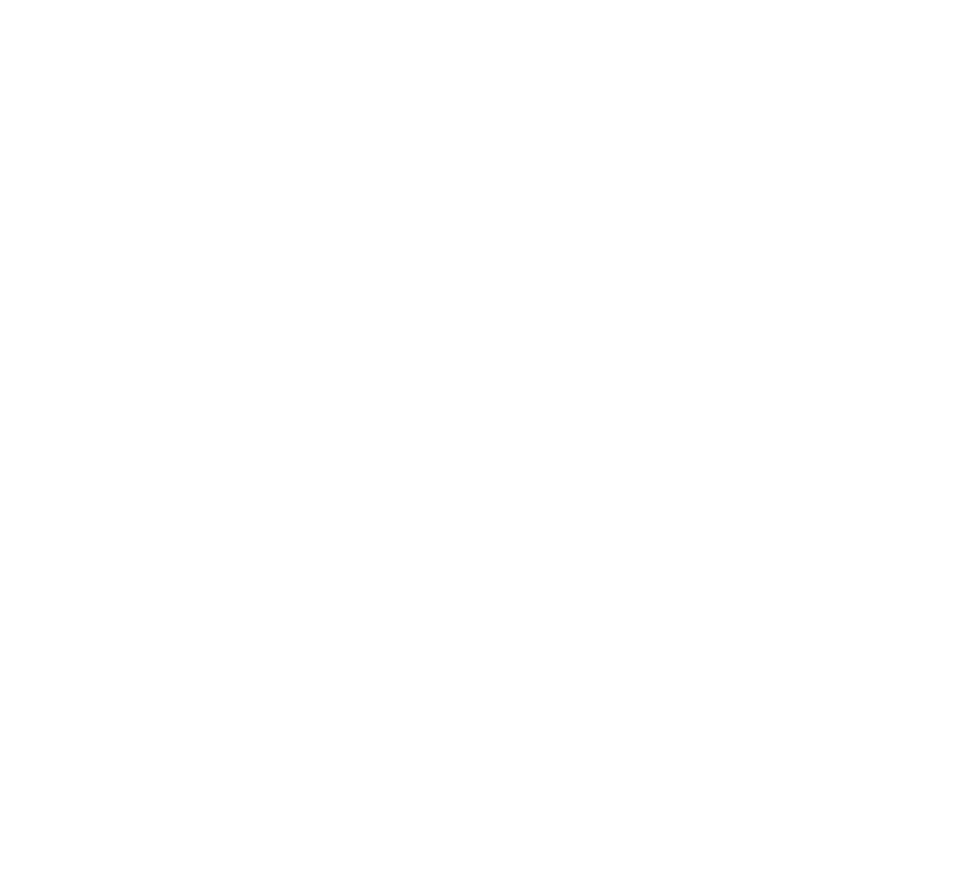
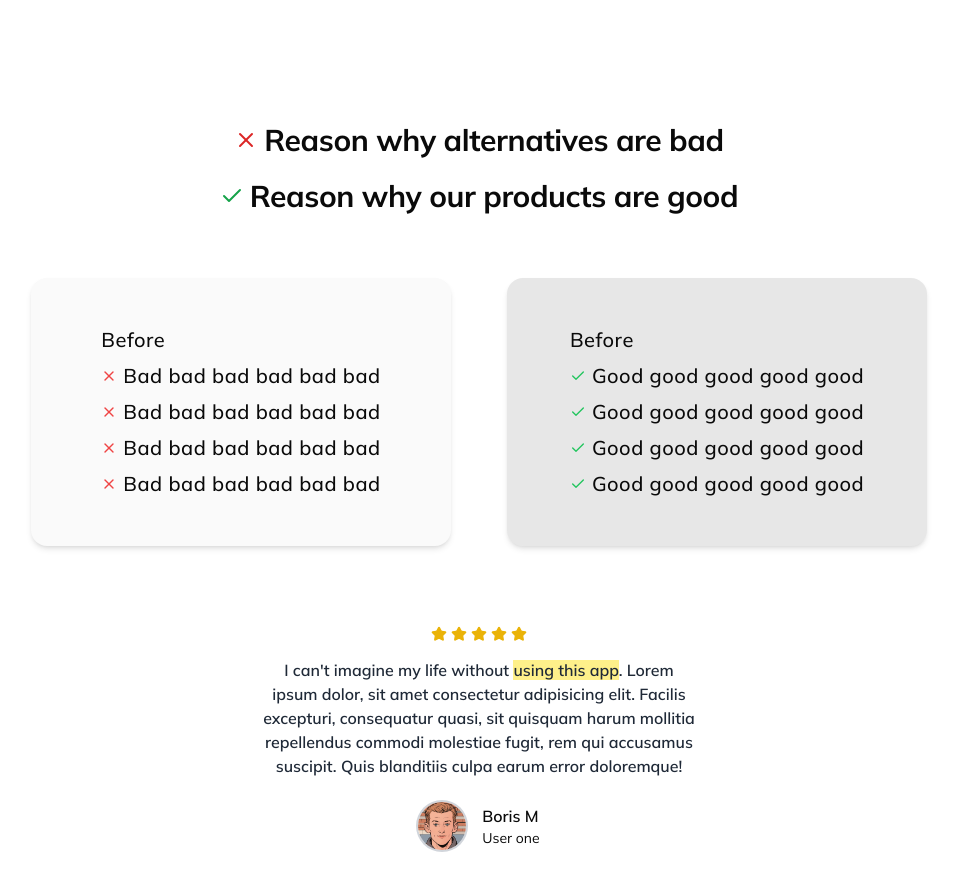
Before and after one commit to BlandAlpha/nextjs-learn, a Next.js app: page / in a window 1280 px wide. Shown: the part 720-1610 px from the top of the page, without its empty margins (161-1119 px from the left). Before the commit the page ends 800 px from the top, so only its background shows below. Built offline with nearby package versions, Linux system fonts and the light colour scheme.

Commit message:
Add BeforeAfter Section

```diff
--- /dev/null
+++ b/src/components/BeforeAfter.js
@@ -0,0 +1,99 @@
+import { Check, X } from "lucide-react"
+import { Star } from "lucide-react"
+import MaxWidthWrapper from "./MaxWithWrapper"
+
+function BeforeAfter() {
+  return (
+    <section className="bg-white/80">
+        <MaxWidthWrapper className='pb-10 pt-20'>
+            <div className="max-w-3xl mx-auto tracking-tight flex flex-col items-center gap-5">
+                <div className="flex items-center justify-center gap-1.5">
+                    <X className="size-8 sm:size-6 text-red-600" />
+                    <h2 className="font-bold text-xl md:text-3xl text-center">
+                        Reason why alternatives are bad
+                    </h2>
+                </div>
+
+                <div className="flex items-center justify-center gap-1.5">
+                    <Check className="size-8 sm:size-6 text-green-600" />
+                    <h2 className="font-bold text-xl md:text-3xl text-center">
+                        Reason why our products are good
+                    </h2>
+                </div>
+            </div>
+
+            <div className="flex flex-col gap-10 lg:flex-row lg:max-w-4xl lg:mx-auto items-center justify-center lg:gap-14 my-16">
+                <div className="flex w-full sm:flex-1 flex-col items-center bg-primary-foreground rounded-2xl shadow-md py-12">
+                    <ul className="text-left font-medium flex flex-col sm:items-start">
+                        <div className="space-y-2 tracking-wide text-xl">
+                            <h3>Before</h3>
+                            <li className="flex gap-1.5 items-center text-left">
+                                <X className="size-4 shrink-0 text-red-500"/>
+                                Bad bad bad bad bad bad
+                            </li>
+                            <li className="flex gap-1.5 items-center text-left">
+                                <X className="size-4 shrink-0 text-red-500"/>
+                                Bad bad bad bad bad bad
+                            </li>
+                            <li className="flex gap-1.5 items-center text-left">
+                                <X className="size-4 shrink-0 text-red-500"/>
+                                Bad bad bad bad bad bad
+                            </li>
+                            <li className="flex gap-1.5 items-center text-left">
+                                <X className="size-4 shrink-0 text-red-500"/>
+                                Bad bad bad bad bad bad
+                            </li>
+                        </div>
+                    </ul>
+                </div>
+
+                <div className="flex w-full sm:flex-1 flex-col items-center bg-primary/10 rounded-2xl shadow-md py-12">
+                <ul className="text-left font-medium flex flex-col sm:items-start">
+                        <div className="space-y-2 tracking-wide text-xl">
+                            <h3>Before</h3>
+                            <li className="flex gap-1.5 items-center text-left">
+                                <Check className="size-4 shrink-0 text-green-500"/>
+                                Good good good good good
+                            </li>
+                            <li className="flex gap-1.5 items-center text-left">
+                                <Check className="size-4 shrink-0 text-green-500"/>
+                                Good good good good good
+                            </li>
+                            <li className="flex gap-1.5 items-center text-left">
+                                <Check className="size-4 shrink-0 text-green-500"/>
+                                Good good good good good
+                            </li>
+                            <li className="flex gap-1.5 items-center text-left">
+                                <Check className="size-4 shrink-0 text-green-500"/>
+                                Good good good good good
+                            </li>
+                        </div>
+                    </ul>
+                </div>
+            </div>
+
+            <div className="max-w-lg mx-auto my-20 flex flex-col items-center sm:items-start">
+                <div className="mx-auto flex items-center justify-center gap-1 mb-4">
+                {Array(5).fill().map((_, i) => (
+                                    <Star key={i} className="size-4 text-yellow-500 fill-yellow-500" />
+                                ))}
+                </div>
+
+                <div className="text-center font-semibold text-balance text-gray-800">
+                    I can't imagine my life without <span className="bg-yellow-200">using this app</span>. Lorem ipsum dolor, sit amet consectetur adipisicing elit. Facilis excepturi, consequatur quasi, sit quisquam harum mollitia repellendus commodi molestiae fugit, rem qui accusamus suscipit. Quis blanditiis culpa earum error doloremque!
+                </div>
+
+                <div className="flex mx-auto items-center justify-center gap-4 my-6">
+                    <img src="/users/Boris.png" alt="User" className="inline-block pointer-events-none object-cover size-12 rounded-full ring-2 ring-gray-300"/>
+                    <div className="flex flex-col">
+                        <p className="font-semibold"> Boris M</p>
+                        <p className="text-sm">User one</p>
+                    </div>
+                </div>
+            </div>
+        </MaxWidthWrapper>
+    </section>
+  )
+}
+
+export default BeforeAfter
--- a/src/components/LandingPage.js
+++ b/src/components/LandingPage.js
@@ -1,9 +1,11 @@
+import BeforeAfter from './BeforeAfter'
 import HeroSection from './landingPageComponents/HeroSection'
 
 function LandingPage() {
   return (
     <>
         <HeroSection />
+        <BeforeAfter />
     </>
   )
 }
```
Also changed, not shown: public/users/Boris.png (added).
